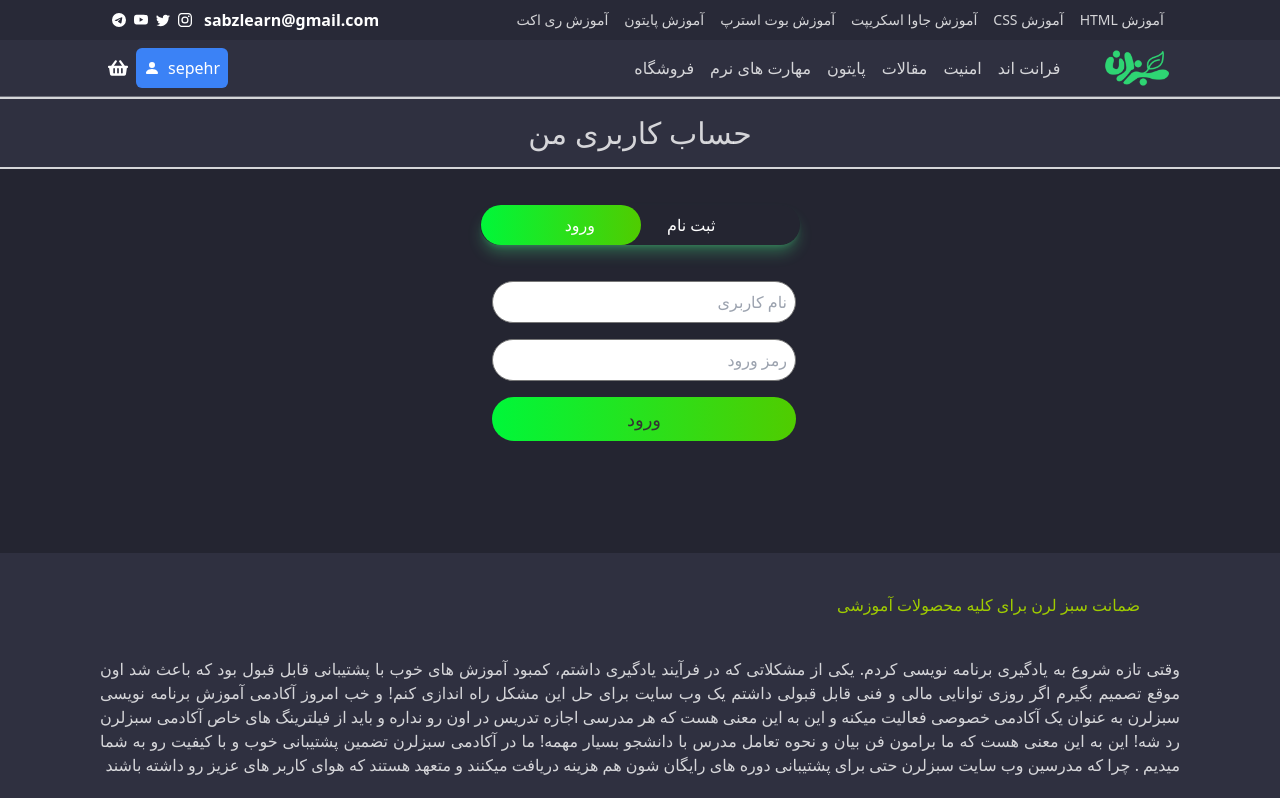
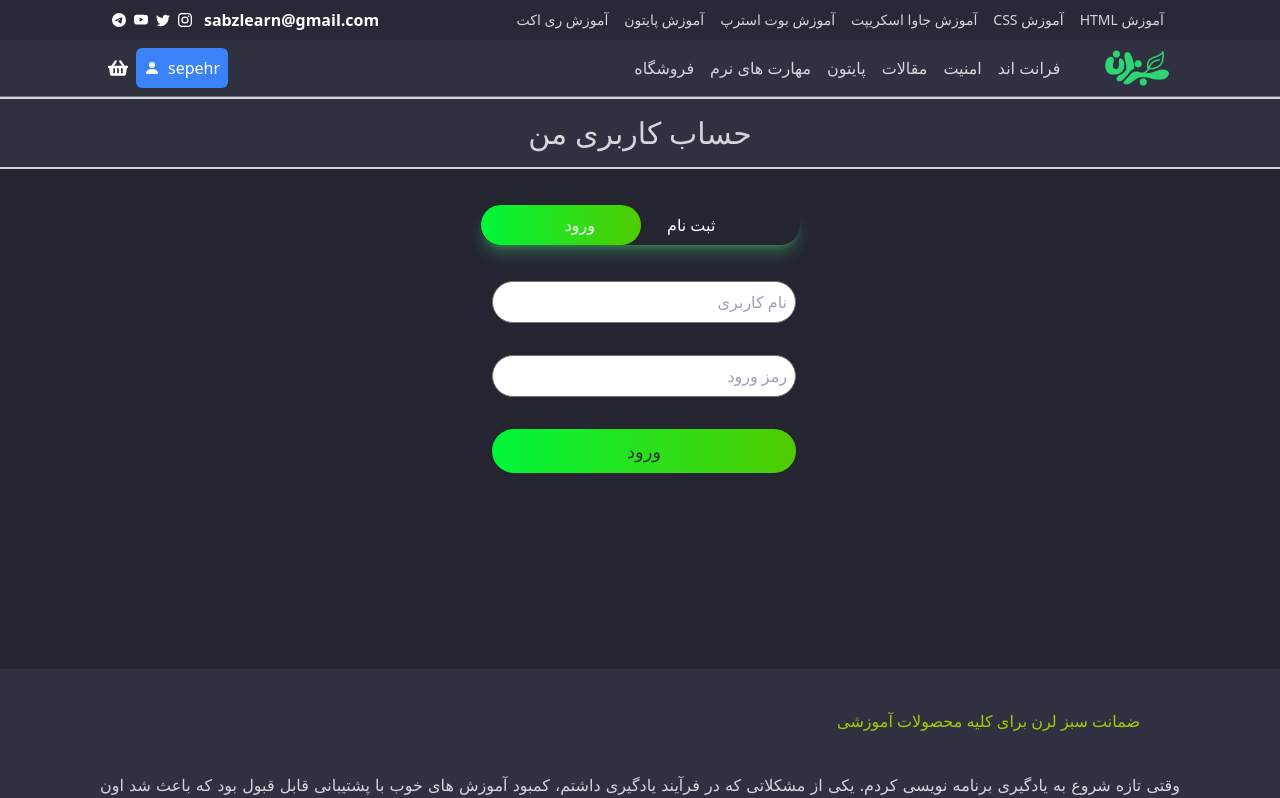
Before and after one commit to dosepehr/sabzlearn-clone, a React (Create React App) app: page /login-register in a window 1280 px wide. Shown: the top 798 px of the page. Built offline with nearby package versions, Linux system fonts and the light colour scheme.

Commit message:
refactor forms using yup & formik

```diff
--- a/src/components/LoginForm.jsx
+++ b/src/components/LoginForm.jsx
@@ -1,34 +1,57 @@
 import { useContext } from 'react';
 import { mainContext } from '../context';
+import { Formik, Form, Field, ErrorMessage } from 'formik';
+import { loginSchema } from '../validation/userSchema';
 const LoginForm = () => {
     const { currentForm } = useContext(mainContext);
-
+    const loginUser = (values) => {
+        console.log(values);
+    };
     return (
         <>
             {/* if user requested for login form ,it will slide from left */}
-            <form
-                action=''
+            <Formik
+                initialValues={{
+                    username: '',
+                    password: '',
+                }}
+                validationSchema={loginSchema}
+                onSubmit={(values) => {
+                    loginUser(values);
+                }}
+            >
+                <Form
                     className={`flex flex-col space-y-4 absolute w-[19rem]
                 duration-300
                 ${currentForm === 'login' ? 'right-9' : 'right-full'}
                 `}
                 >
-                <input
+                    <Field
+                    name='username'
                         type='text'
                         placeholder='نام کاربری'
                         className='p-2 border border-[#777] rounded-3xl'
                     />
-                <input
+                    <span className='text-red-500'>
+                        <ErrorMessage name='username' />
+                    </span>
+                    <Field
+                    name='password'
                         type='password'
                         placeholder='رمز ورود'
                         className='p-2 border border-[#777] rounded-3xl'
                     />
-                <input
+                    <span className='text-red-500'>
+                        <ErrorMessage name='password' />
+                    </span>
+                    <button
                         type='submit'
-                    value='ورود'
                         className='text-[#333] text-lg rounded-3xl p-2 bg-gradient-to-r from-[#00f739] to-[#50cc00]'
-                />
-            </form>
+                    >
+                        ورود
+                    </button>
+                </Form>
+            </Formik>
         </>
     );
 };
--- a/src/components/RegisterForm.jsx
+++ b/src/components/RegisterForm.jsx
@@ -1,38 +1,68 @@
 import { useContext } from 'react';
 import { mainContext } from '../context';
+import { Formik, Form, Field, ErrorMessage } from 'formik';
+import { registerSchema } from '../validation/userSchema';
 const RegisterForm = () => {
     const { currentForm } = useContext(mainContext);
+    const registerUser = (values) => {
+        console.log(values);
+    };
     return (
         <>
             {/* if user requested for register form ,it will slide from right */}
-            <form
+            <Formik
+                initialValues={{
+                    username: '',
+                    email: '',
+                    password: '',
+                }}
+                validationSchema={registerSchema}
+                onSubmit={(values) => {
+                    registerUser(values);
+                }}
+            >
+                <Form
                     action=''
                     className={`flex flex-col space-y-4 absolute w-[19rem]
                 duration-300
                 ${currentForm === 'register' ? 'left-9' : 'left-full'}
                 `}
                 >
-                <input
+                    <Field
+                        name='username'
                         type='text'
                         placeholder='نام کاربری'
                         className='p-2 border border-[#777] rounded-3xl'
                     />
-                <input
+                    <span className='text-red-500'>
+                        <ErrorMessage name='username' />
+                    </span>
+                    <Field
+                        name='email'
                         type='email'
                         placeholder='ایمیل'
                         className='p-2 border border-[#777] rounded-3xl'
                     />
-                <input
+                    <span className='text-red-500'>
+                        <ErrorMessage name='email' />
+                    </span>
+                    <Field
+                        name='password'
                         type='password'
                         placeholder='رمز عبور'
                         className='p-2 border border-[#777] rounded-3xl'
                     />
-                <input
+                    <span className='text-red-500'>
+                        <ErrorMessage name='password' />
+                    </span>
+                    <button
                         type='submit'
-                    value='ثبت نام'
                         className='text-[#333] text-lg rounded-3xl p-2 bg-gradient-to-r from-[#00f739] to-[#50cc00]'
-                />
-            </form>
+                    >
+                        ثبت نام
+                    </button>
+                </Form>
+            </Formik>
         </>
     );
 };
--- a/src/pages/Form.jsx
+++ b/src/pages/MainForm.jsx
@@ -7,7 +7,7 @@ import {
     Topbar,
 } from '../components';
 
-const Form = ({ currentForm, setCurrentForm }) => {
+const MainForm = ({ currentForm, setCurrentForm }) => {
     return (
         <>
             {/* TODO edit styles */}
@@ -18,8 +18,9 @@ const Form = ({ currentForm, setCurrentForm }) => {
             <div className='bg-secondaryColor text-center py-4 border-y-2 border-y-topbatLinks'>
                 <p className='text-topbatLinks text-3xl'>حساب کاربری من</p>
             </div>
-            <div className='bg-primaryColor flex items-center justify-center'>
-                <div className='h-96 w-96 rounded-md overflow-x-hidden relative bg-red'>
+            <div className=' bg-primaryColor'>
+                <div className='flex items-center justify-center'>
+                    <div className='w-96 h-[500px] rounded-md overflow-x-hidden relative bg-red'>
                         <FormButtons
                             currentForm={currentForm}
                             setCurrentForm={setCurrentForm}
@@ -28,9 +29,10 @@ const Form = ({ currentForm, setCurrentForm }) => {
                         <RegisterForm />
                     </div>
                 </div>
+            </div>
             <Footer />
         </>
     );
 };
 
-export default Form;
+export default MainForm;
--- a/src/pages/index.js
+++ b/src/pages/index.js
@@ -2,4 +2,4 @@ export { default as MainPage } from './MainPage';
 export { default as CategoryPage } from './CategoryPage';
 export { default as CoursePage } from './CoursePage';
 export { default as ShopPage } from './ShopPage';
-export { default as Form } from './Form';
+export { default as MainForm } from './MainForm';
--- a/src/routes/routes.js
+++ b/src/routes/routes.js
@@ -1,4 +1,4 @@
-import { MainPage, CategoryPage, CoursePage, ShopPage, Form } from '../pages';
+import { MainPage, CategoryPage, CoursePage, ShopPage, MainForm } from '../pages';
 export const routes = [
     {
         path: '/',
@@ -18,6 +18,6 @@ export const routes = [
     },
     {
         path: '/login-register',
-        element: <Form />,
+        element: <MainForm />,
     },
 ];
```
Lines whose indentation alone changed are shown as unchanged.
